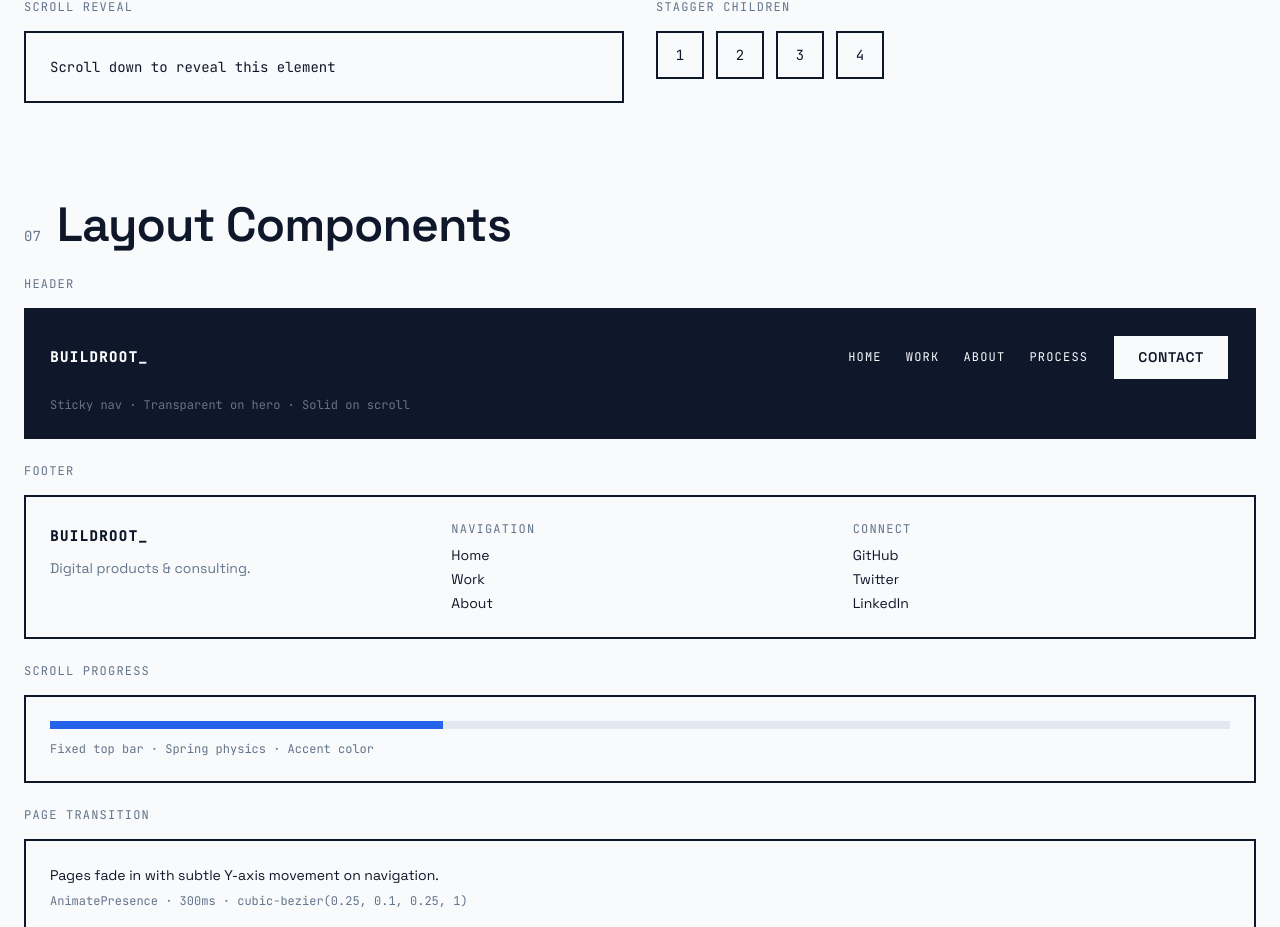
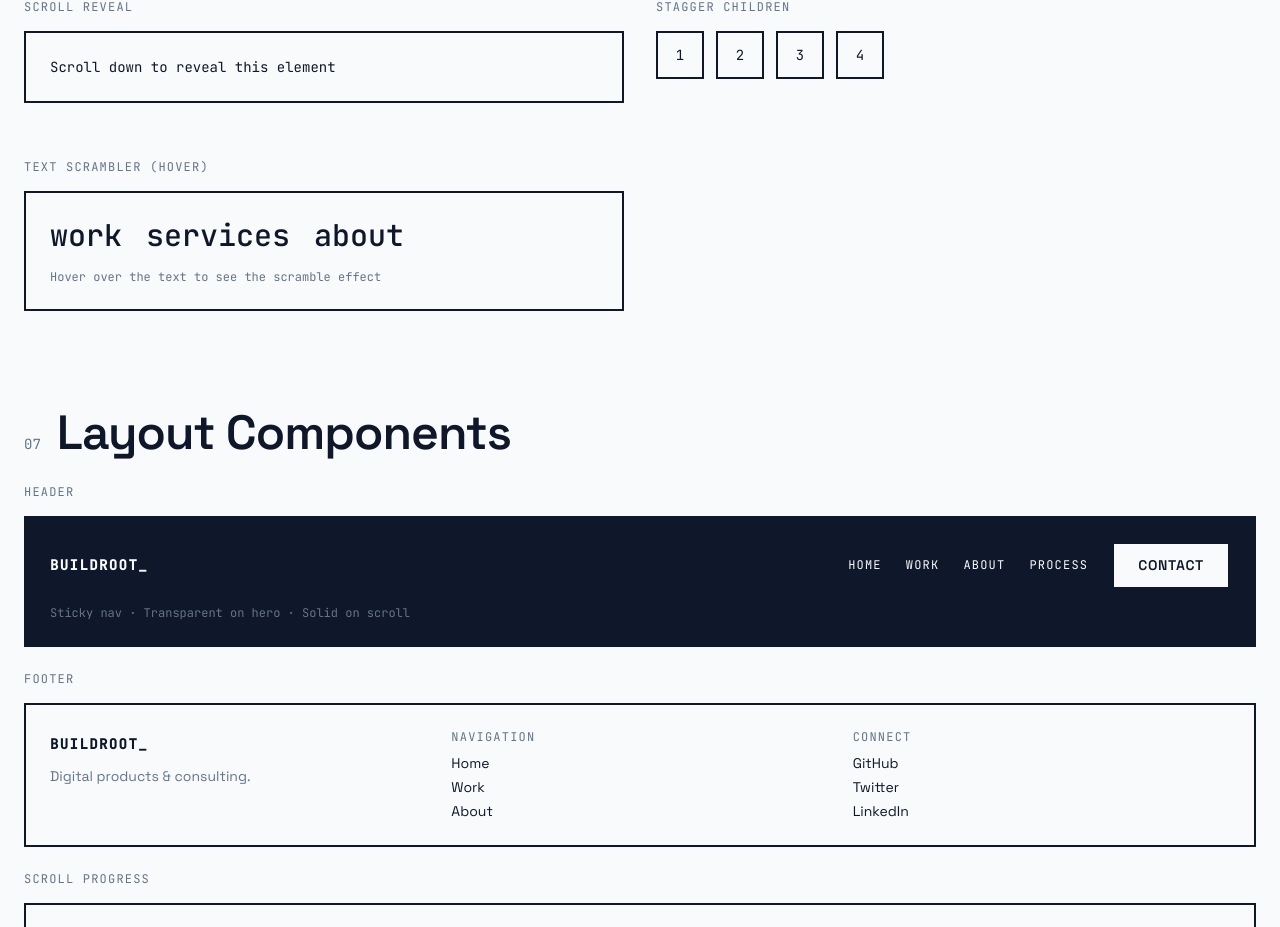
Before and after one commit to buildroot-tech/front-buildroot, a Next.js app: page /style-guide in a window 1280 px wide. Shown: the part 4080-5007 px from the top of the page. Built offline with nearby package versions, Linux system fonts and the light colour scheme.

Commit message:
feat(style-guide): add TextScrambler demo section
- Added TextScrambler to animations section
- Three examples: work, services, about
- Hover to see scramble effect

```diff
--- a/app/style-guide/page.tsx
+++ b/app/style-guide/page.tsx
@@ -1,6 +1,7 @@
 "use client";
 
 import { motion } from "framer-motion";
+import { ScrambleText } from "@/components/ui/TextScrambler";
 
 /* ============================================================
    BUILDROOT — STYLE GUIDE
@@ -329,6 +330,36 @@ export default function StyleGuidePage() {
               ))}
             </motion.div>
           </div>
+
+          {/* Text Scrambler */}
+          <div>
+            <SubHeading>Text Scrambler (Hover)</SubHeading>
+            <div className="mt-4 border-2 border-[var(--border)] p-6">
+              <div className="flex flex-wrap gap-6">
+                <ScrambleText
+                  text="work"
+                  className="font-mono text-3xl font-medium cursor-pointer hover:text-[var(--accent)] transition-colors"
+                  speed={25}
+                  iterations={8}
+                />
+                <ScrambleText
+                  text="services"
+                  className="font-mono text-3xl font-medium cursor-pointer hover:text-[var(--accent)] transition-colors"
+                  speed={25}
+                  iterations={8}
+                />
+                <ScrambleText
+                  text="about"
+                  className="font-mono text-3xl font-medium cursor-pointer hover:text-[var(--accent)] transition-colors"
+                  speed={25}
+                  iterations={8}
+                />
+              </div>
+              <p className="mt-4 font-mono text-xs text-[var(--text-muted)]">
+                Hover over the text to see the scramble effect
+              </p>
+            </div>
+          </div>
         </div>
       </section>
 
```
